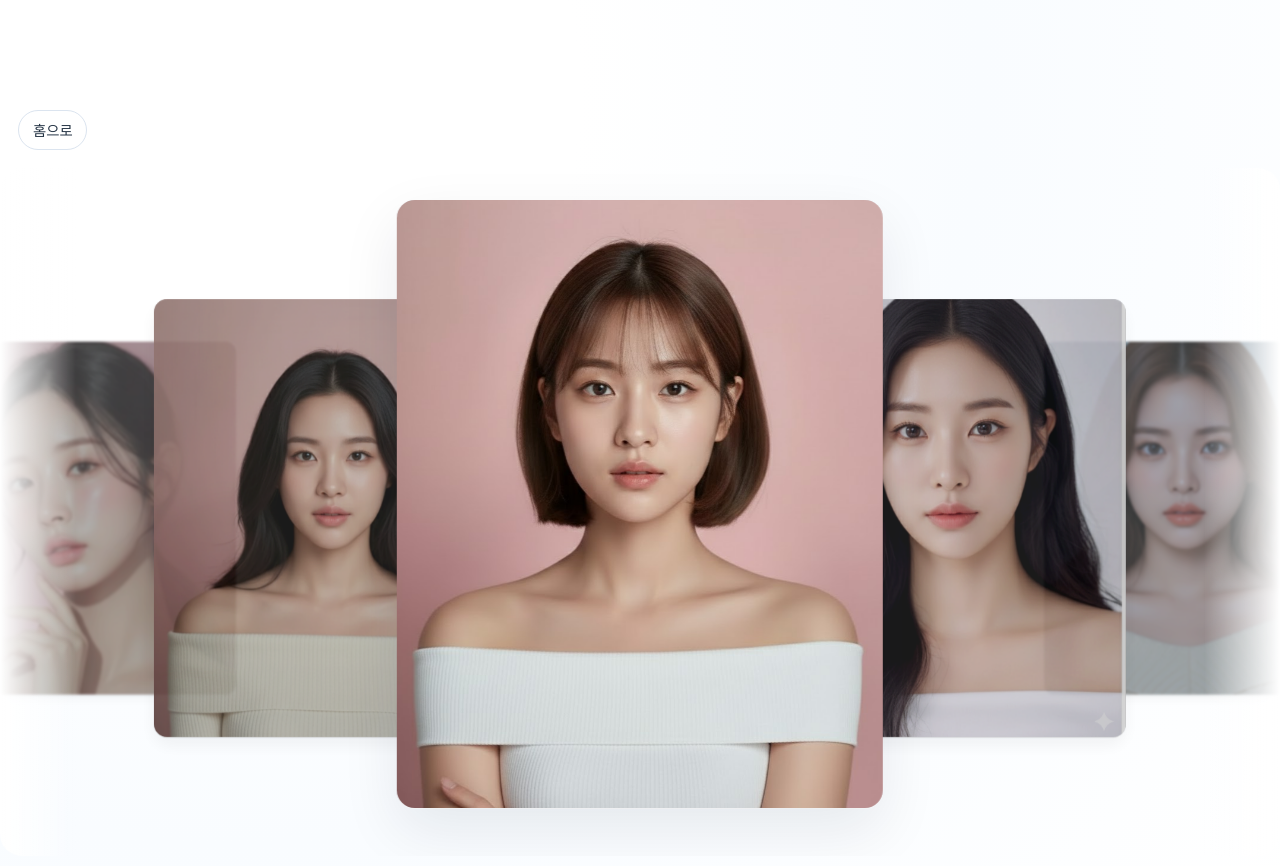
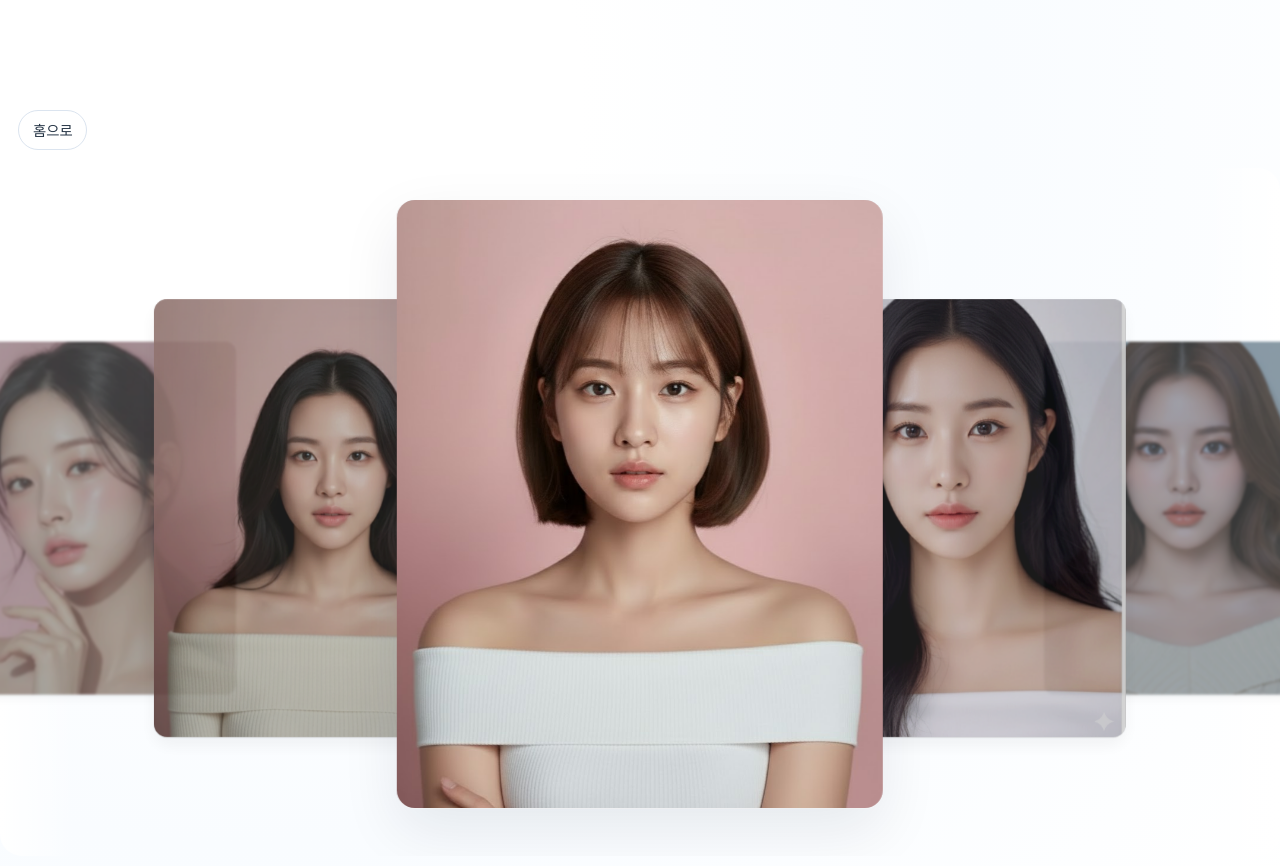
Before and after one commit to obg1987-tech/stylelash, a Next.js app: page /snap in a window 1280 px wide. Shown: the top 866 px of the page. Built offline with nearby package versions, Linux system fonts and the light colour scheme; no server answers.

Commit message:
Make drag interpolate focus instead of moving all slides together

```diff
--- a/app/globals.css
+++ b/app/globals.css
@@ -3120,7 +3120,7 @@ a {
   background: transparent;
   cursor: pointer;
   transform:
-    translate3d(calc(-50% + var(--slot-x) + var(--drag-x)), calc(-50% + var(--slot-y)), 0)
+    translate3d(calc(-50% + var(--slot-x)), calc(-50% + var(--slot-y)), 0)
     scale(var(--slot-scale));
   opacity: var(--slot-opacity);
   filter: brightness(var(--slot-brightness)) blur(var(--slot-blur));
--- a/components/premium-photo-gallery-carousel.js
+++ b/components/premium-photo-gallery-carousel.js
@@ -188,6 +188,7 @@ export default function PremiumPhotoGalleryCarousel({ items, initialIndex = 0, a
   const [activeIndex, setActiveIndex] = useState(() => mod(initialIndex, items.length || 1));
   const [stageSize, setStageSize] = useState({ w: 0, h: 0, cardW: 0, cardH: 0, nearX: 0, farX: 0 });
   const [dragging, setDragging] = useState(false);
+  const [dragX, setDragXState] = useState(0);
   const [hovered, setHovered] = useState(false);
   const [lightboxOpen, setLightboxOpen] = useState(false);
 
@@ -252,9 +253,7 @@ export default function PremiumPhotoGalleryCarousel({ items, initialIndex = 0, a
 
   const setDragX = useCallback((value) => {
     dragXRef.current = value;
-    const stage = stageRef.current;
-    if (!stage) return;
-    stage.style.setProperty("--drag-x", `${value}px`);
+    setDragXState(value);
   }, []);
 
   const stopRaf = () => {
@@ -365,17 +364,55 @@ export default function PremiumPhotoGalleryCarousel({ items, initialIndex = 0, a
     idleUntilRef.current = Date.now() + 5000;
   };
 
-  const onSlideClick = (slotRel, index) => {
-    if (slotRel === 0) return onCenterClick();
-    setActiveByIndex(index);
-  };
-
   const onLightboxNavigate = useCallback(
     (delta) => {
       setActiveIndex((prev) => mod(prev + delta, length || 1));
     },
     [length]
   );
+
+  const slotStyleMap = useMemo(() => {
+    const map = new Map();
+    for (const style of SLOT_STYLES) map.set(style.rel, style);
+    return map;
+  }, []);
+
+  const basis = Math.max(1, stageSize.nearX || stageSize.cardW * 0.64);
+  const t = dragging ? clamp(-dragX / basis, -1, 1) : 0; // fraction of one slide
+
+  const styleAt = (pos) => {
+    const clamped = clamp(pos, -2, 2);
+    const a = Math.floor(clamped);
+    const b = Math.ceil(clamped);
+    const alpha = b === a ? 0 : clamped - a;
+
+    const sa = slotStyleMap.get(a) || slotStyleMap.get(0);
+    const sb = slotStyleMap.get(b) || slotStyleMap.get(0);
+
+    const lerp = (x, y) => x + (y - x) * alpha;
+
+    const absPos = Math.abs(clamped);
+    const xDist =
+      absPos <= 1
+        ? basis * absPos
+        : basis + (stageSize.farX - basis) * clamp(absPos - 1, 0, 1);
+    const x = clamped === 0 ? 0 : (clamped < 0 ? -1 : 1) * xDist;
+
+    const shadow =
+      absPos <= 1 ? 1 - 0.22 * absPos : 0.78 - 0.18 * clamp(absPos - 1, 0, 1);
+    const zIndex = 100 - Math.round(absPos * 12);
+
+    return {
+      x,
+      y: lerp(sa.y, sb.y),
+      scale: lerp(sa.scale, sb.scale),
+      brightness: lerp(sa.brightness, sb.brightness),
+      blur: lerp(sa.blur, sb.blur),
+      opacity: lerp(sa.opacity, sb.opacity),
+      shadow,
+      zIndex
+    };
+  };
 
   return (
     <section className="premium-gallery" ref={containerRef} aria-label={ariaLabel}>
@@ -395,8 +432,6 @@ export default function PremiumPhotoGalleryCarousel({ items, initialIndex = 0, a
         onPointerCancel={finishDrag}
         style={{
           height: stageSize.h ? `${stageSize.h}px` : undefined,
-          // default drag-x for CSS calc
-          ["--drag-x"]: "0px",
           ["--card-w"]: `${stageSize.cardW}px`,
           ["--card-h"]: `${stageSize.cardH}px`
         }}
@@ -424,9 +459,9 @@ export default function PremiumPhotoGalleryCarousel({ items, initialIndex = 0, a
         <div className="premium-gallery-edge premium-gallery-edge--right" aria-hidden="true" />
 
         {visible.map(({ slot, index, item }) => {
-          const x = Math.abs(slot.rel) === 2 ? stageSize.farX : stageSize.nearX;
-          const signedX = slot.rel === 0 ? 0 : slot.rel < 0 ? -x : x;
-          const isCenter = slot.rel === 0;
+          const virtual = slot.rel - t;
+          const computed = styleAt(virtual);
+          const isCenter = Math.abs(virtual) < 0.45;
 
           // Fill the container with 5 visible slides without gaps by allowing controlled overlap.
           return (
@@ -435,16 +470,16 @@ export default function PremiumPhotoGalleryCarousel({ items, initialIndex = 0, a
               type="button"
               className={`premium-slide${isCenter ? " premium-slide--center" : ""}`}
               aria-label={isCenter ? "Open fullscreen photo" : "Bring photo to center"}
-              onClick={() => onSlideClick(slot.rel, index)}
+              onClick={() => (isCenter ? onCenterClick() : setActiveByIndex(index))}
               style={{
-                zIndex: slot.z,
-                ["--slot-x"]: `${signedX}px`,
-                ["--slot-y"]: `${slot.y}px`,
-                ["--slot-scale"]: slot.scale,
-                ["--slot-brightness"]: slot.brightness,
-                ["--slot-blur"]: `${slot.blur}px`,
-                ["--slot-opacity"]: slot.opacity,
-                ["--slot-shadow"]: isCenter ? 1 : Math.abs(slot.rel) === 1 ? 0.78 : 0.6,
+                zIndex: computed.zIndex,
+                ["--slot-x"]: `${Math.round(computed.x)}px`,
+                ["--slot-y"]: `${computed.y}px`,
+                ["--slot-scale"]: computed.scale,
+                ["--slot-brightness"]: computed.brightness,
+                ["--slot-blur"]: `${computed.blur}px`,
+                ["--slot-opacity"]: computed.opacity,
+                ["--slot-shadow"]: computed.shadow,
                 transition: dragging || reducedMotion ? "none" : undefined
               }}
             >
```
